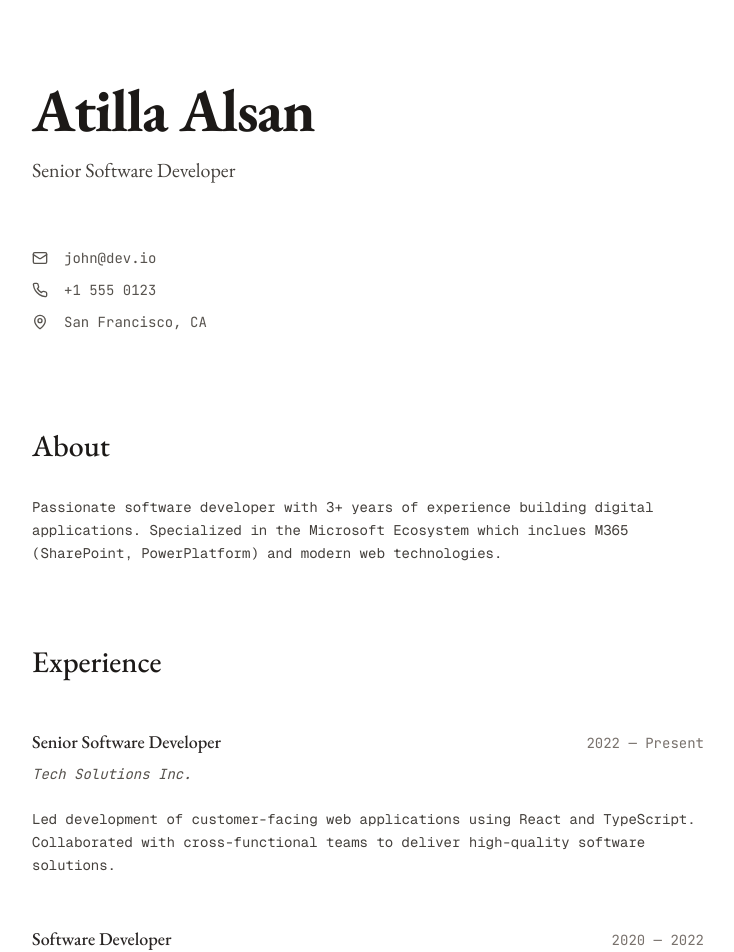
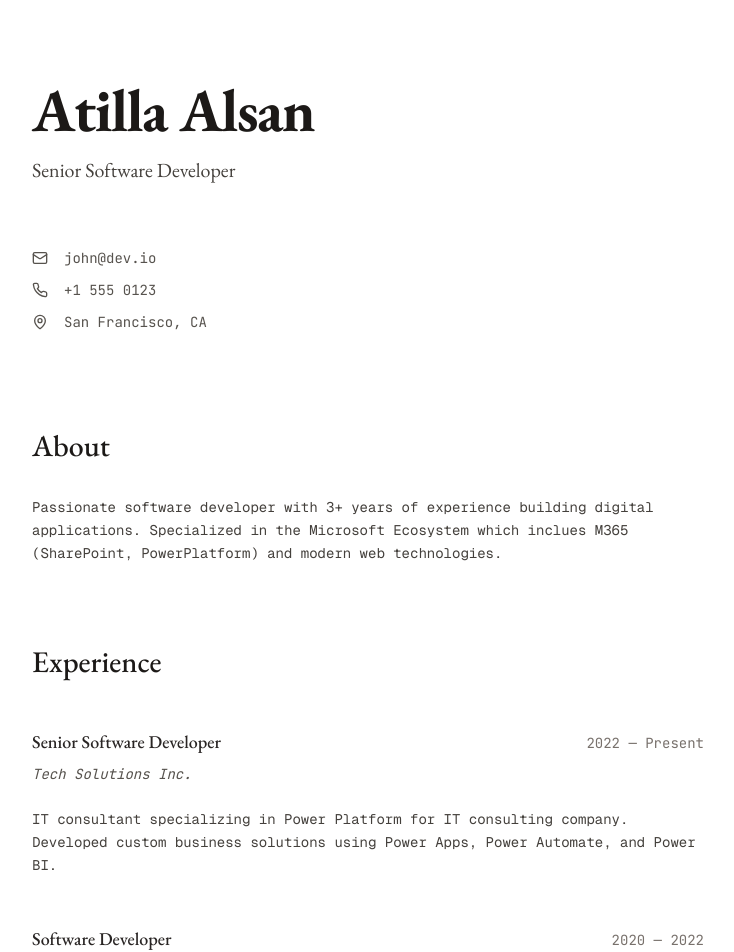
Before and after one commit to alsanatilla/cv, a React (Vite) app: page / in a window 1280 px wide. Shown: the top 952 px of the page, without its empty margins (272-1006 px from the left). Built offline with nearby package versions, Linux system fonts and the light colour scheme.

Commit message:
Update job title
Update job title in the experience section to reflect the user's current role.

```diff
--- a/src/pages/Index.tsx
+++ b/src/pages/Index.tsx
@@ -1,3 +1,4 @@
+
 import { Mail, Phone, MapPin, Github, Linkedin } from "lucide-react";
 const Index = () => {
   return <div className="min-h-screen bg-white py-20 px-8">
@@ -59,8 +60,8 @@ const Index = () => {
               <p className="text-stone-700 font-geist-mono font-normal leading-relaxed text-sm" style={{
               fontOpticalSizing: 'auto'
             }}>
-                Led development of customer-facing web applications using React and TypeScript.
-                Collaborated with cross-functional teams to deliver high-quality software solutions.
+                IT consultant specializing in Power Platform for IT consulting company.
+                Developed custom business solutions using Power Apps, Power Automate, and Power BI.
               </p>
             </div>
 
```
